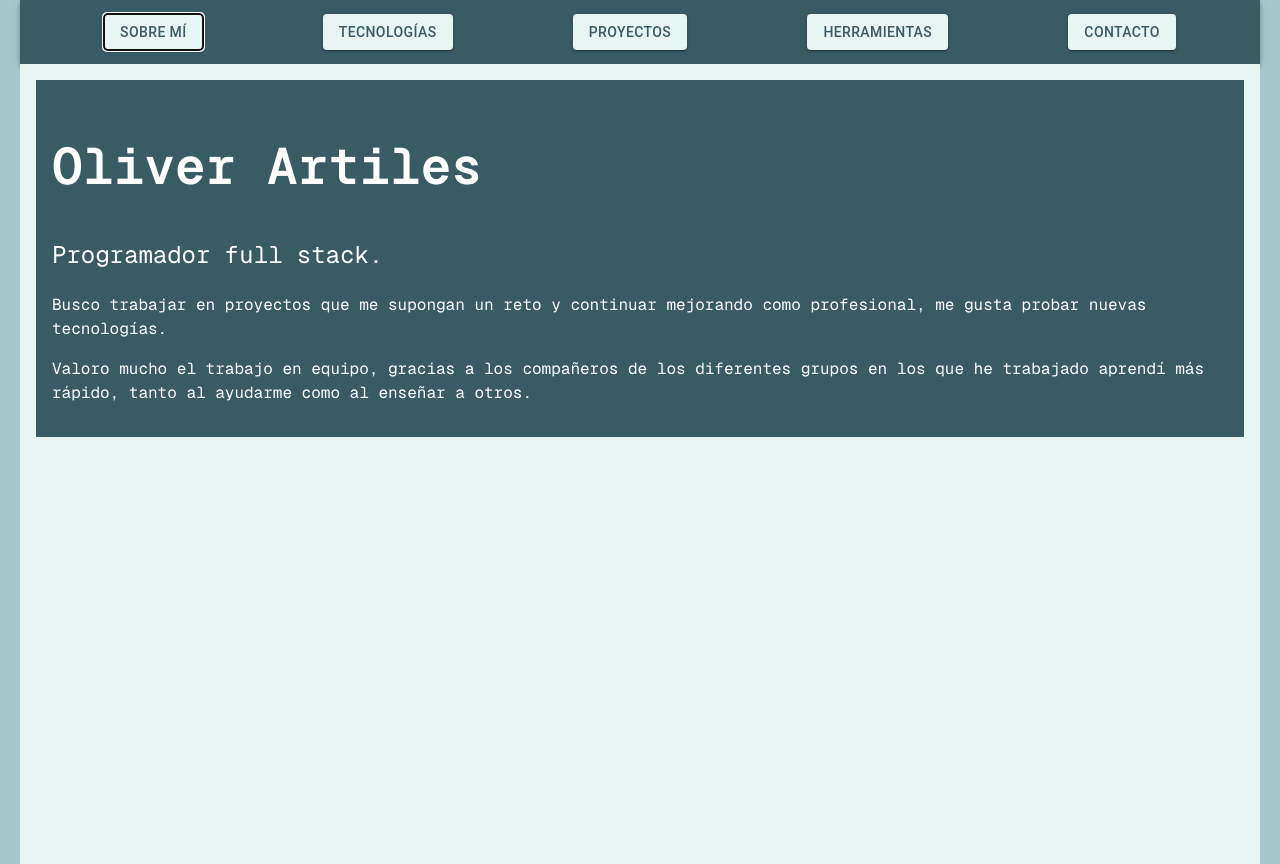
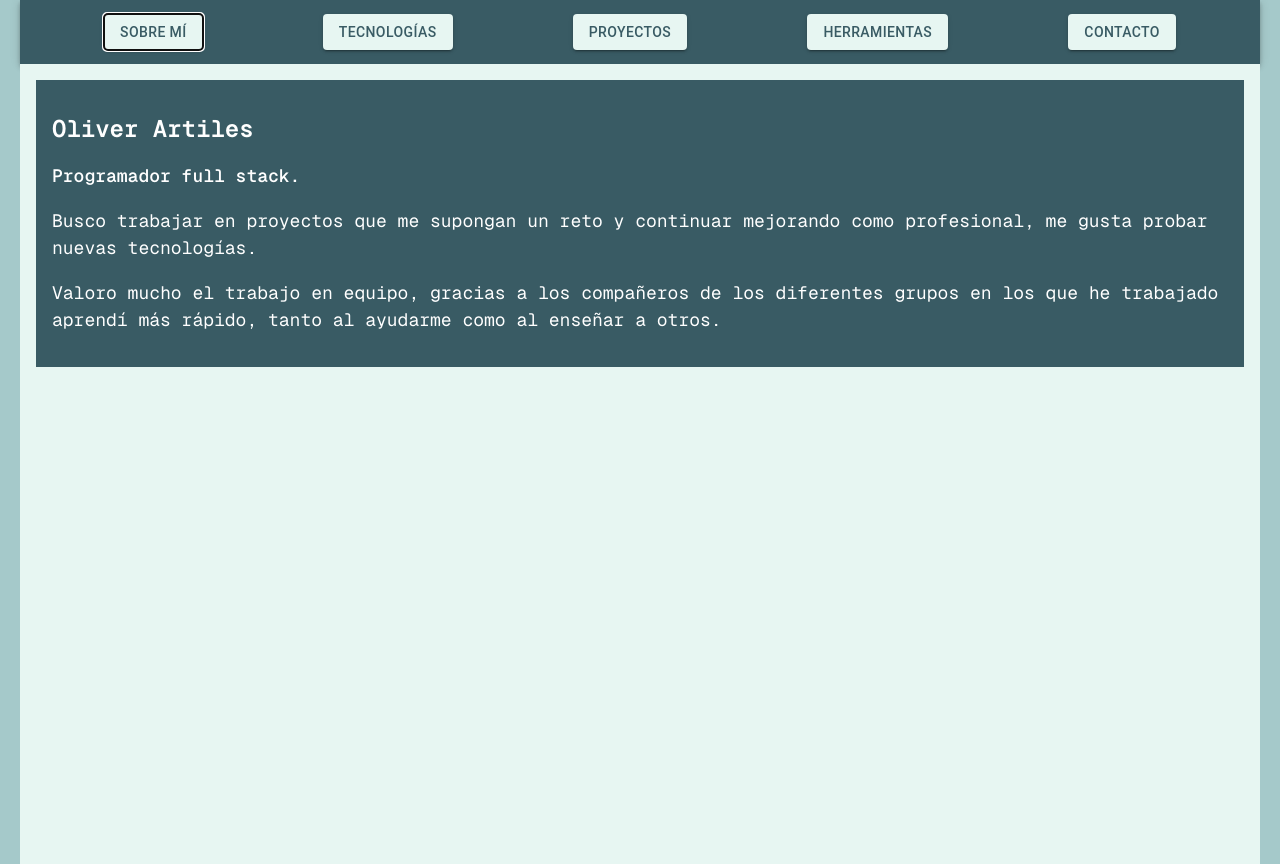
Before and after one commit to Oliver1384/oliverartilesortega, a React (Vite) app in the folder frontend/: page / in a window 1280 px wide. Both pictures are taken after a click on the button "SOBRE MÍ". Built offline with nearby package versions, Linux system fonts and the light colour scheme.

Commit message:
Replace makeStyles by styled components

```diff
--- a/frontend/src/App.tsx
+++ b/frontend/src/App.tsx
@@ -1,6 +1,6 @@
 import { PRIMARY_COLORS } from './colors'
 import { Biography } from './components/Biography'
-import { makeStyles } from '@mui/styles'
+import { styled } from '@mui/system'
 import { HamburgerMenu } from './components/ui/HamburgerMenu'
 import { useState } from 'react'
 import { Contact } from './components/Contact'
@@ -9,8 +9,8 @@ import { Technologies } from './components/Technologies'
 import { Tools } from './components/Tools'
 import { PageState } from './components/types'
 
-const useStyles = makeStyles({
-  page: {
+
+const Page = styled('body')({
   display: 'flex',
   justifyContent: 'center',
   width: '1240px',
@@ -18,31 +18,30 @@ const useStyles = makeStyles({
   '@media(max-width:1240px)': {
     width: '100vw'
   }
-  },
-  header: {
+})
+
+const Header = styled('header')({
   width: '1240px',
   '@media(max-width:1240px)': {
     width: '100vw'
-    },
   }
 })
 
 export const App = () => {
-  const classes = useStyles()
   const [pageState, setPageState] = useState<PageState>(PageState.Projects)
 
   return (
     <>
-      <header className={classes.header}>
+      <Header>
         <HamburgerMenu onPageState={setPageState} />
-      </header>
-      <body className={classes.page}>
+      </Header>
+      <Page>
         {pageState === PageState.Biography && <Biography />}
         {pageState === PageState.Contact && <Contact />}
         {pageState === PageState.Projects && <Projects />}
         {pageState === PageState.Technologies && <Technologies />}
         {pageState === PageState.Tools && <Tools />}
-      </body>
+      </Page>
       <footer></footer>
     </>
   )
--- a/frontend/src/components/Biography.tsx
+++ b/frontend/src/components/Biography.tsx
@@ -1,35 +1,41 @@
-import { makeStyles } from '@mui/styles'
 import { PRIMARY_COLORS, TEXT_COLORS } from '../colors'
+import { styled } from '@mui/system';
 
-const useStyles = makeStyles({
-  section: {
-    backgroundColor: PRIMARY_COLORS.section,
-    color: TEXT_COLORS.primary,
-    padding: '1rem',
-    margin: '1rem',
-    height: 'fit-content'
-  },
-  title: {
-    fontFamily: 'GeistMonoBold'
-  },
-  content: {}
+const Section = styled('section')({
+  backgroundColor: PRIMARY_COLORS.section,
+  color: TEXT_COLORS.primary,
+  padding: '1rem',
+  margin: '1rem',
+  height: 'fit-content',
+  fontSize: '18px',
+  fontWeight: '400',
+  fontFamily: 'GeistMonoRegular'
+})
+
+const Title = styled('h1')({
+    fontFamily: 'GeistMonoBold',
+    fontSize: '24px'
+})
+
+const Description = styled('h2')({
+    fontSize: '18px',
+    fontFamily: 'GeistMonoSemiBold'
 })
 
 export const Biography = () => {
-  const classes = useStyles()
 
   return (
-    <section className={classes.section}>
-      <h1 className={classes.title}>Oliver Artiles</h1>
-      <h2 className={classes.content}>Programador full stack.</h2>
+    <Section>
+      <Title>Oliver Artiles</Title>
+      <Description>Programador full stack.</Description>
       <p>
         Busco trabajar en proyectos que me supongan un reto y continuar mejorando como profesional,
         me gusta probar nuevas tecnologías.
+      </p>
       <p>
         Valoro mucho el trabajo en equipo, gracias a los compañeros de los diferentes grupos en los
         que he trabajado aprendí más rápido, tanto al ayudarme como al enseñar a otros.
       </p>
-      </p>
-    </section>
+    </Section>
   )
 }
--- a/frontend/src/components/Technologies.tsx
+++ b/frontend/src/components/Technologies.tsx
@@ -1,31 +1,45 @@
-import { makeStyles } from '@mui/styles'
 import reactLogo from '../assets/react-logo.png'
 import rustLogo from '../assets/rust-logo.png'
 import typescriptLogo from '../assets/typescript-logo.png'
 import { Article } from './ui/Article'
+import { PRIMARY_COLORS, TEXT_COLORS } from '../colors'
+import { styled } from '@mui/system'
 
-const useStyles = makeStyles({
-  section: {
-    padding: '2rem',
-    borderRadius: '5px'
-  }
+const Section = styled('section')({
+  backgroundColor: PRIMARY_COLORS.section,
+  color: TEXT_COLORS.primary,
+  padding: '1rem',
+  margin: '1rem',
+  height: 'fit-content',
+  fontSize: '18px',
+  fontWeight: '400',
+  fontFamily: 'GeistMonoRegular'
 })
 
 export const Technologies = () => {
-  const classes = useStyles()
   return (
-    <>
-      <section className={classes.section}>
+      <Section>
         <Article image={reactLogo} title={'React'}>
-          <p>Lorem ipsum dolor sit amet consectetur adipisicing elit. Mollitia, nisi iusto velit, veritatis nobis possimus eligendi ipsam, repudiandae officia in blanditiis alias id adipisci architecto! Placeat maiores deserunt aperiam mollitia?</p>
+          <p>
+            Lorem ipsum dolor sit amet consectetur adipisicing elMollitia, nisi iusto velit,
+            veritatis nobis possimus eligendi ipsam, repudiandae officia in blanditiis alias id
+            adipisci architecto! Placeat maiores deserunt aperiam mollitia?
+          </p>
         </Article>
         <Article image={rustLogo} title={'Rust'}>
-          <p>Lorem ipsum dolor sit amet consectetur adipisicing elit. Dolores, aspernatur? Ea exercitationem atque nisi? Facilis odio laborum vero excepturi possimus velit sapiente sint voluptatibus adipisci fugiat alias, voluptatem reprehenderit neque!</p>
+          <p>
+            Lorem ipsum dolor sit amet consectetur adipisicing elit. Dolores, aspernatur? Ea
+            exercitationem atque nisi? Facilis odio laborum vero excepturi possimus velit sapiente
+            sint voluptatibus adipisci fugiat alias, voluptatem reprehenderit neque!
+          </p>
         </Article>
         <Article image={typescriptLogo} title={'Typescript'}>
-          <p>Lorem ipsum, dolor sit amet consectetur adipisicing elit. Dolorem quod earum explicabo obcaecati ducimus vitae non magnam, nesciunt repellendus sequi nostrum ad maiores quia tenetur! Amet rerum hic sed debitis!</p>
+          <p>
+            Lorem ipsum, dolor sit amet consectetur adipisicing elit. Dolorem quod earum explicabo
+            obcaecati ducimus vitae non magnam, nesciunt repellendus sequi nostrum ad maiores quia
+            tenetur! Amet rerum hic sed debitis!
+          </p>
         </Article>
-      </section>
-    </>
+      </Section>
   )
 }
--- a/frontend/src/components/ui/Article.tsx
+++ b/frontend/src/components/ui/Article.tsx
@@ -1,6 +1,6 @@
 import { ReactNode } from 'react'
-import { makeStyles } from '@mui/styles'
 import { PRIMARY_COLORS, TEXT_COLORS } from '../../colors'
+import { styled } from '@mui/system'
 
 interface ArticleProps {
   children: ReactNode
@@ -8,41 +8,36 @@ interface ArticleProps {
   title: string
 }
 
-const useStyles = makeStyles({
-  article: {
+const ArticleStyled = styled('article')({
   margin: '1rem',
   backgroundColor: PRIMARY_COLORS.section,
   color: TEXT_COLORS.primary,
   padding: '1rem',
   paddingBottom: '2rem',
   borderRadius: '5px'
-  },
-  image: {
+})
+
+const Title = styled('h1')({
+  fontFamily: 'GeistMonoBold',
+  fontSize: '24px'
+})
+
+const Image = styled('img')({
   maxWidth: '85px',
     maxHeight: '85px',
     backgroundColor: 'white',
     borderRadius: '5px',
     float: 'left',
     margin: '1rem 1rem 0 0'
-  },
-  text: {
-    textAlign: 'justify'
-  },
-  title: {
-    margin: 0
-  }
 })
 
 export const Article = ({ children, image, title }: ArticleProps) => {
-  const classes = useStyles()
 
   return (
-    <article className={classes.article}>
-      <h1 className={classes.title}>{title}</h1>
-      <img className={classes.image} src={image} alt={'Logo de rust'} />
-      <div className={classes.text}>
-      {children}
-      </div>
-    </article>
+    <ArticleStyled>
+      <Title>{title}</Title>
+      <Image src={image} alt={'Logo de rust'}/>
+      <div>{children}</div>
+    </ArticleStyled>
   )
 }
--- a/frontend/src/components/ui/HamburgerMenu.tsx
+++ b/frontend/src/components/ui/HamburgerMenu.tsx
@@ -1,5 +1,5 @@
 import { useState } from 'react'
-import { makeStyles } from '@mui/styles'
+import { styled } from '@mui/system'
 import MenuIcon from '@mui/icons-material/Menu'
 import CloseIcon from '@mui/icons-material/Close'
 import {
@@ -11,14 +11,13 @@ import {
   ListItemButton,
   ListItem,
   List,
-  Button
 } from '@mui/material'
 
 import { PRIMARY_COLORS } from '../../colors'
 import { PageState } from '../types'
+import { MenuButton } from './MenuButton'
 
-const useStyles = makeStyles({
-  navbar: {
+const NavBar = styled('div')({
   display: 'flex',
   justifyContent: 'space-around',
   width: '100%',
@@ -28,49 +27,7 @@ const useStyles = makeStyles({
   '@media(max-width:790px)': {
     display: 'none'
   }
-  },
-  toolBar: {
-    backgroundColor: PRIMARY_COLORS.section
-  },
-  hamburgerIcon: {
-    '&.MuiIconButton-root': {
-      display: 'none !important',
-      marginRight: '2rem',
-      color: PRIMARY_COLORS.pageBackground,
-      '@media(max-width:790px)': {
-        display: 'block !important'
-      }
-    },
-    '&.MuiIconButton-root:focus': {
-      outline: '0px auto -webkit-focus-ring-color'
-    }
-  },
-  button: {
-    '&.MuiButton-root': {
-      backgroundColor: PRIMARY_COLORS.pageBackground,
-      color: PRIMARY_COLORS.section
-    },
-    '&.MuiButton-root:hover': {
-      backgroundColor: PRIMARY_COLORS.element,
-      color: 'white'
-    }
-  },
-  drawer: {
-    backgroundColor: PRIMARY_COLORS.pageBackground,
-    color: PRIMARY_COLORS.section,
-    minHeight: '100%',
-    '&.MuiList-root': {
-      padding: '0px'
-    }
-  },
-  closeButton: {
-    '&.MuiIconButton-root': {
-      float: 'right'
-    },
-    '&.MuiIconButton-root:focus': {
-      outline: '0px'
-    }
-  }
+
 })
 
 const mobileNavbar = new Map([
@@ -87,56 +44,56 @@ interface Props {
 
 export const HamburgerMenu = ({ onPageState }: Props) => {
   const [isDrawerOpen, setIsDrawerOpen] = useState<boolean>(false)
-  const classes = useStyles()
 
   return (
     <AppBar position={'static'}>
-      <Toolbar className={classes.toolBar}>
+      <Toolbar sx={{ backgroundColor: PRIMARY_COLORS.section }}>
         <IconButton
+          sx={{
+            '&.MuiIconButton-root': {
+              display: 'none !important',
+              marginRight: '2rem',
+              color: PRIMARY_COLORS.pageBackground,
+              '@media(max-width:790px)': {
+                display: 'block !important'
+              }
+            },
+            '&.MuiIconButton-root:focus': {
+              outline: '0px auto -webkit-focus-ring-color'
+            }
+          }}
           edge={'start'}
-          onClick={() => setIsDrawerOpen(true)}
-          className={classes.hamburgerIcon}>
+          onClick={() => setIsDrawerOpen(true)}>
           <MenuIcon />
         </IconButton>
-        <div className={classes.navbar}>
-          <Button
-            variant="contained"
-            className={classes.button}
-            onClick={() => onPageState(PageState.Biography)}>
-            Sobre mí
-          </Button>
-          <Button
-            variant="contained"
-            className={classes.button}
-            onClick={() => onPageState(PageState.Technologies)}>
-            Tecnologías
-          </Button>
-          <Button
-            variant="contained"
-            className={classes.button}
-            onClick={() => onPageState(PageState.Projects)}>
-            Proyectos
-          </Button>
-          <Button
-            variant="contained"
-            className={classes.button}
-            onClick={() => onPageState(PageState.Tools)}>
-            Herramientas
-          </Button>
-          <Button
-            variant="contained"
-            className={classes.button}
-            onClick={() => onPageState(PageState.Tools)}>
-            Contacto
-          </Button>
-        </div>
+        <NavBar>
+          <MenuButton onClick={() => onPageState(PageState.Biography)} text={'Sobre mí'} />
+          <MenuButton onClick={() => onPageState(PageState.Technologies)} text={'Tecnologías'} />
+          <MenuButton onClick={() => onPageState(PageState.Projects)} text={'Proyectos'} />
+          <MenuButton onClick={() => onPageState(PageState.Tools)} text={'Herramientas'} />
+          <MenuButton onClick={() => onPageState(PageState.Contact)} text={'Contacto'} />
+        </NavBar>
         <Drawer
           anchor={'right'}
           variant={'temporary'}
           open={isDrawerOpen}
           onClose={() => setIsDrawerOpen(false)}>
-          <List className={classes.drawer}>
-            <IconButton className={classes.closeButton} onClick={() => setIsDrawerOpen(false)}>
+          <List sx={{
+            backgroundColor: PRIMARY_COLORS.pageBackground,
+            color: PRIMARY_COLORS.section,
+            minHeight: '100%',
+            '&.MuiList-root': {
+              padding: '0px'
+            }
+          }}>
+            <IconButton sx={{
+              '&.MuiIconButton-root': {
+                float: 'right'
+              },
+              '&.MuiIconButton-root:focus': {
+                outline: '0px'
+              }
+            }} onClick={() => setIsDrawerOpen(false)}>
               <CloseIcon />
             </IconButton>
             {Array.from(mobileNavbar).map(([text, state]) => (
--- /dev/null
+++ b/frontend/src/components/ui/MenuButton.tsx
@@ -0,0 +1,25 @@
+import { Button } from '@mui/material'
+import { PRIMARY_COLORS } from '../../colors'
+
+interface MenuButtonProps {
+  text: string
+  onClick: () => void
+}
+
+export const MenuButton = ({text, onClick}: MenuButtonProps) => {
+  return (
+    <Button variant={'contained'} sx={{
+      '&.MuiButton-root': {
+        backgroundColor: PRIMARY_COLORS.pageBackground,
+        color: PRIMARY_COLORS.section
+      },
+      '&.MuiButton-root:hover': {
+        backgroundColor: PRIMARY_COLORS.element,
+        color: 'white'
+      }
+    }}
+    onClick={onClick}>
+      {text}
+    </Button>
+  )
+}
--- a/frontend/src/index.css
+++ b/frontend/src/index.css
@@ -79,3 +79,8 @@
     font-family: 'GeistMonoBold';
     src: local('GeistMonoBold'), url(./fonts/Geist.Mono/GeistMono-Bold.otf) format('truetype');
   }
+
+  @font-face {
+    font-family: 'GeistMonoSemiBold';
+    src: local('GeistMonoSemiBold'), url(./fonts/Geist.Mono/GeistMono-SemiBold.otf) format('truetype');
+  }
```
Also changed, not shown: frontend/src/components/Contact.tsx (line endings or trailing spaces). Lines whose indentation alone changed are shown as unchanged.
